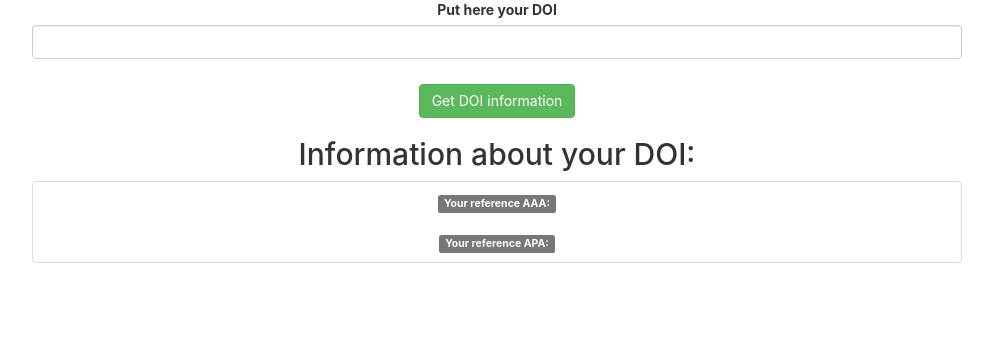
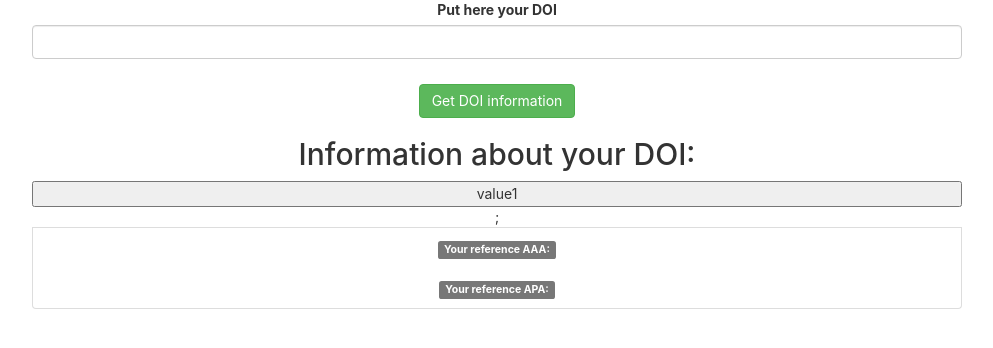
Before and after one commit to kubwosz/citatio, a React (Create React App) app in the folder citatio-frontend/: page / in a window 1280 px wide. Shown: the top 348 px of the page, without its empty margins (143-1136 px from the left). Built offline with nearby package versions, Linux system fonts and the light colour scheme.

Commit message:
Prepare frontend for toggle button for each citation style

```diff
--- a/citatio-frontend/src/components/Home.jsx
+++ b/citatio-frontend/src/components/Home.jsx
@@ -8,6 +8,7 @@ const Home = (props) => {
   const [doiData, setDoiData] = useState('');
   const [doiDataFormat1, setDoiData1] = useState('');
   const [doiDataFormat2, setDoiData2] = useState('');
+  const [butonActivity, setButton] = useState('');
 
   const delegate = {
     setDoiData: function(doiObject) {
@@ -51,7 +52,6 @@ const Home = (props) => {
   delegatee(createdReference);
   }
 
-
   return (
     <section>
       <div className="container w-75 pb-4">
@@ -64,6 +64,12 @@ const Home = (props) => {
         </form>
         <h2>Information about your DOI:</h2>
         <ul class="list-group">
+        <input
+                 type="button"
+                 className={butonActivity === true ? 'active' : ''}
+                 value="value1"
+                 onClick={() => setButton(!butonActivity)}
+                 />;
   <li class="list-group-item"><span class="label label-default">Your reference AAA:</span>   {doiData} </li>
   <li class="list-group-item"><span class="label label-default">Your reference APA:</span>   {doiDataFormat1} </li>
 </ul>
```
